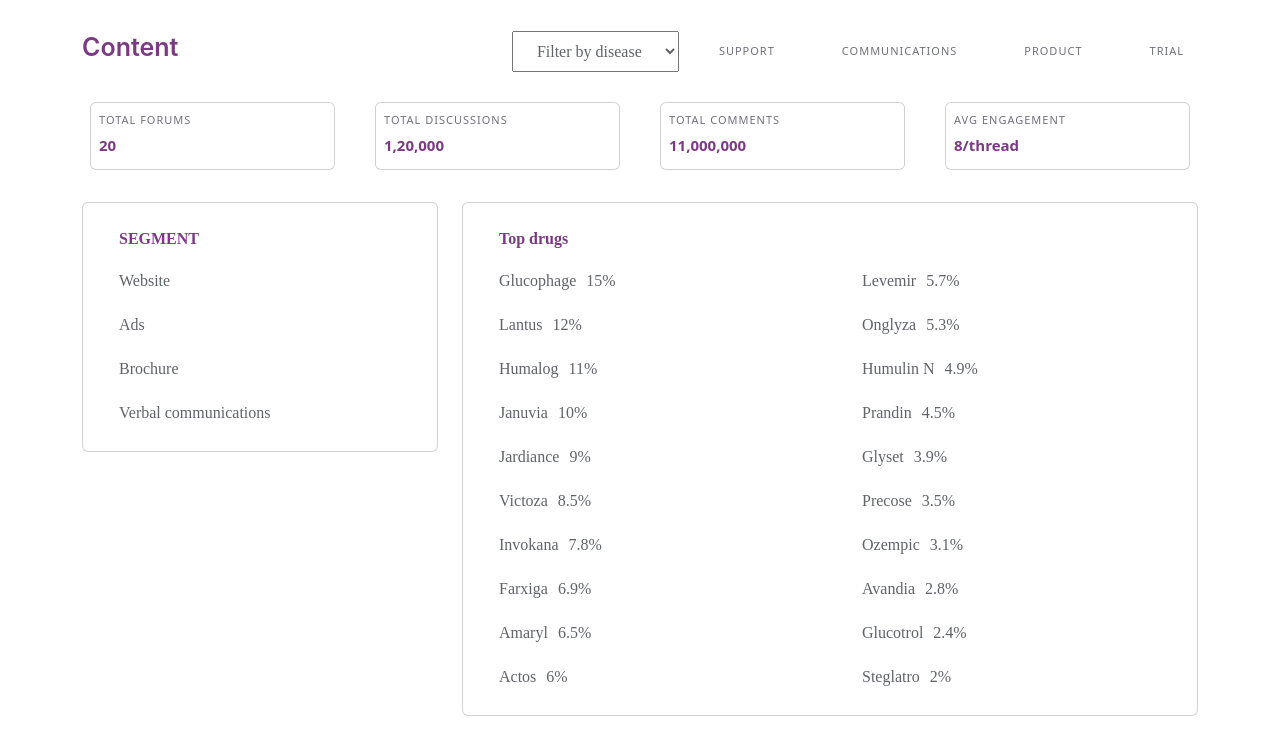
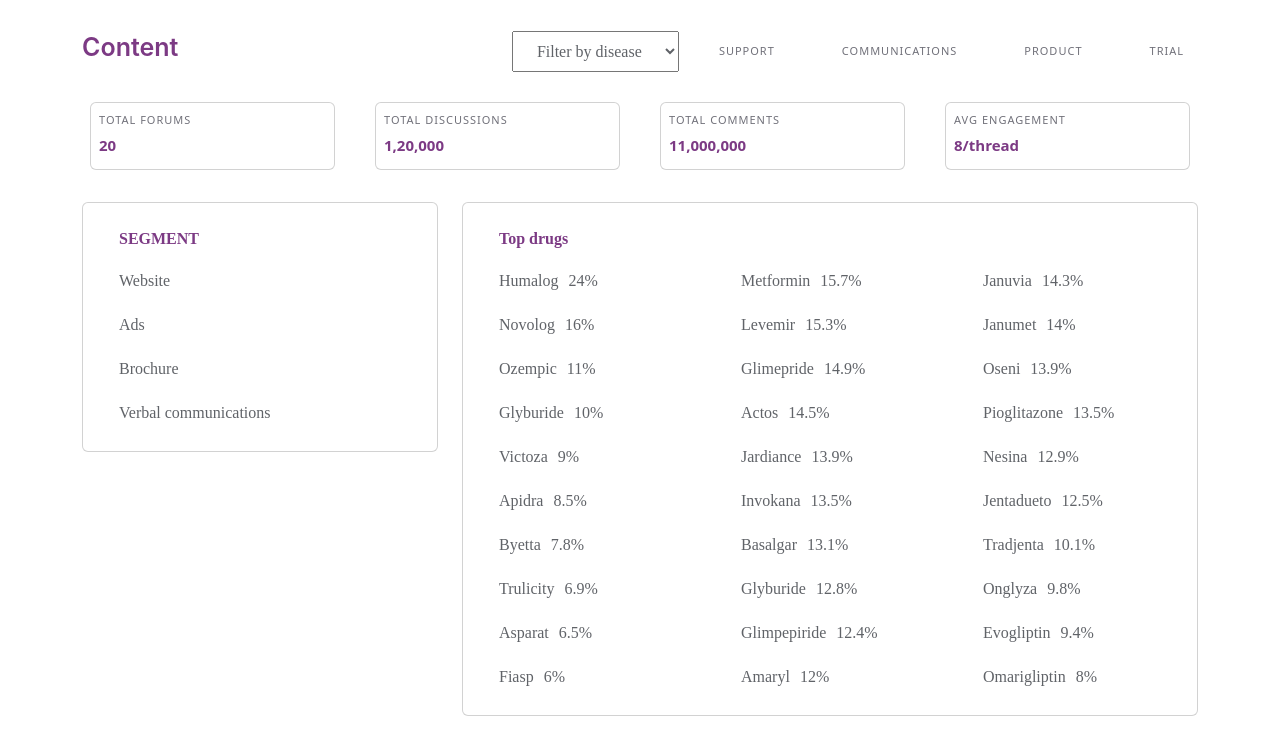
Before and after one commit to nu-man/project-2-Multiplier, a React (Create React App) app in the folder client/: page /#/content in a window 1280 px wide. Shown: the top 738 px of the page. Built offline with nearby package versions, Linux system fonts and the light colour scheme.

Commit message:
Added graphs for various medicines

```diff
--- a/client/src/components/Content.js
+++ b/client/src/components/Content.js
@@ -1,7 +1,9 @@
 import React from "react";
 import { Container, Row, Col, Card } from "react-bootstrap";
 import { useNavigate } from "react-router-dom";
+import { DiabetesDrugsChart1, DiabetesDrugsChart2 } from './DiabetesDrugsChart';
 import "./content.css";
+import { DiabetesDrugsChart3 } from "./DiabetesDrugsChart";
 
 export default function Content() {
   let navigate = useNavigate();
@@ -78,37 +80,57 @@
               <Card className="mt-4 p-3">
                 <span className="top-forum">Top drugs</span>
                 <Row>
-                  <Col lg={6}>
+                  <Col lg={4}>
                     {[
-                      { name: "Glucophage", percentage: "15%" },
-                      { name: "Lantus", percentage: "12%" },
-                      { name: "Humalog", percentage: "11%" },
-                      { name: "Januvia", percentage: "10%" },
-                      { name: "Jardiance", percentage: "9%" },
-                      { name: "Victoza", percentage: "8.5%" },
-                      { name: "Invokana", percentage: "7.8%" },
-                      { name: "Farxiga", percentage: "6.9%" },
-                      { name: "Amaryl", percentage: "6.5%" },
-                      { name: "Actos", percentage: "6%" },
+                      { name: "Humalog", percentage: "24%" },
+                      { name: "Novolog", percentage: "16%" },
+                      { name: "Ozempic", percentage: "11%" },
+                      { name: "Glyburide", percentage: "10%" },
+                      { name: "Victoza", percentage: "9%" },
+                      { name: "Apidra", percentage: "8.5%" },
+                      { name: "Byetta", percentage: "7.8%" },
+                      { name: "Trulicity", percentage: "6.9%" },
+                      { name: "Asparat", percentage: "6.5%" },
+                      { name: "Fiasp", percentage: "6%" },
                     ].map((drug, index) => (
                       <div key={index} className="forum-container">
-                        <span >{drug.name}</span>
+                        <span>{drug.name}</span>
                         <span>{drug.percentage}</span>
                       </div>
                     ))}
                   </Col>
-                  <Col lg={6}>
+
+                  <Col lg={4}>
                     {[
-                      { name: "Levemir", percentage: "5.7%" },
-                      { name: "Onglyza", percentage: "5.3%" },
-                      { name: "Humulin N", percentage: "4.9%" },
-                      { name: "Prandin", percentage: "4.5%" },
-                      { name: "Glyset", percentage: "3.9%" },
-                      { name: "Precose", percentage: "3.5%" },
-                      { name: "Ozempic", percentage: "3.1%" },
-                      { name: "Avandia", percentage: "2.8%" },
-                      { name: "Glucotrol", percentage: "2.4%" },
-                      { name: "Steglatro", percentage: "2%" },
+                      { name: "Metformin", percentage: "15.7%" },
+                      { name: "Levemir", percentage: "15.3%" },
+                      { name: "Glimepride", percentage: "14.9%" },
+                      { name: "Actos", percentage: "14.5%" },
+                      { name: "Jardiance", percentage: "13.9%" },
+                      { name: "Invokana", percentage: "13.5%" },
+                      { name: "Basalgar", percentage: "13.1%" },
+                      { name: "Glyburide", percentage: "12.8%" },
+                      { name: "Glimpepiride", percentage: "12.4%" },
+                      { name: "Amaryl", percentage: "12%" },
+                    ].map((drug, index) => (
+                      <div key={index} className="forum-container">
+                        <span>{drug.name}</span>
+                        <span>{drug.percentage}</span>
+                      </div>
+                    ))}
+                  </Col>
+                  <Col lg={4}>
+                    {[
+                      { name: "Januvia", percentage: "14.3%" },
+                      { name: "Janumet", percentage: "14%" },
+                      { name: "Oseni", percentage: "13.9%" },
+                      { name: "Pioglitazone", percentage: "13.5%" },
+                      { name: "Nesina", percentage: "12.9%" },
+                      { name: "Jentadueto", percentage: "12.5%" },
+                      { name: "Tradjenta", percentage: "10.1%" },
+                      { name: "Onglyza", percentage: "9.8%" },
+                      { name: "Evogliptin", percentage: "9.4%" },
+                      { name: "Omarigliptin", percentage: "8%" },
                     ].map((drug, index) => (
                       <div key={index} className="forum-container">
                         <span>{drug.name}</span>
@@ -123,29 +145,25 @@
         </Container>
 
         <Container className="mb-3">
-          <div>
-            <Card className="p-3 mt-4">
-              <span className="lower-title">WEBSITE</span>
-              <span className="lower-container">
-                Lorem ipsum dolor sit amet, consectetur adipiscing elit. Vivamus luctus urna sed urna ultricies ac tempor dui sagittis. In condimentum facilisis porta. Sed nec diam eu diam mattis viverra. Nulla fringilla, orci ac euismod semper, magna diam porttitor mauris, quis sollicitudin sapien justo in libero.
-              </span>
-
-              <span className="lower-title">ADS</span>
-              <span className="lower-container">
-                Lorem ipsum dolor sit amet, consectetur adipiscing elit. Vivamus luctus urna sed urna ultricies ac tempor dui sagittis. In condimentum facilisis porta. Sed nec diam eu diam mattis viverra. Nulla fringilla, orci ac euismod semper, magna diam porttitor mauris, quis sollicitudin sapien justo in libero.
-              </span>
-
-              <span className="lower-title">BROCHURE</span>
-              <span className="lower-container">
-                Lorem ipsum dolor sit amet, consectetur adipiscing elit. Vivamus luctus urna sed urna ultricies ac tempor dui sagittis. In condimentum facilisis porta. Sed nec diam eu diam mattis viverra. Nulla fringilla, orci ac euismod semper, magna diam porttitor mauris, quis sollicitudin sapien justo in libero.
-              </span>
-
-              <span className="lower-title">VERBAL COMMUNICATIONS</span>
-              <span className="lower-container">
-                Lorem ipsum dolor sit amet, consectetur adipiscing elit. Vivamus luctus urna sed urna ultricies ac tempor dui sagittis. In condimentum facilisis porta. Sed nec diam eu diam mattis viverra. Nulla fringilla, orci ac euismod semper, magna diam porttitor mauris, quis sollicitudin sapien justo in libero.
-              </span>
-            </Card>
-          </div>
+          <Row>
+            <Col lg={6}>
+              <Card className="p-3 mt-4">
+                <DiabetesDrugsChart1 /> {/* Render the chart here */}
+              </Card>
+            </Col>
+            <Col lg={6}>
+              <Card className="p-3 mt-4">
+                <DiabetesDrugsChart2 /> {/* Render the chart here */}
+              </Card>
+            </Col>
+          </Row>
+          <Row>
+          <Col lg={6}>
+              <Card className="p-3 mt-4">
+                <DiabetesDrugsChart3 /> {/* Render the chart here */}
+              </Card>
+            </Col>
+          </Row>
         </Container>
       </Container>
     </>
--- /dev/null
+++ b/client/src/components/DiabetesDrugsChart.js
@@ -0,0 +1,78 @@
+// DiabetesDrugsChart.js
+import React from "react";
+import {
+  BarChart,
+  Bar,
+  XAxis,
+  YAxis,
+  Tooltip,
+  ResponsiveContainer,
+} from "recharts";
+
+const data = [
+  { name: "Humalog", value: 1157 },
+  { name: "Novolog", value: 789 },
+  { name: "Ozempic", value: 727 },
+  { name: "Glyburide", value: 512 },
+  { name: "Victoza", value: 396 },
+  { name: "Apidra", value: 297 },
+  { name: "Byetta", value: 265 },
+  { name: "Trulicity", value: 234 },
+  { name: "Asparat", value: 91 },
+  { name: "Fiasp", value: 73 },
+];
+const data2 = [
+  { name: "Metformin", value: 5838 },
+  { name: "Levemir", value: 618 },
+  { name: "Glimepride", value: 445 },
+  { name: "Actos", value: 437 },
+  { name: "Jardiance", value: 239 },
+  { name: "Invokana", value: 202 },
+  { name: "Basalgar", value: 121 },
+  { name: "Glyburide", value: 109 },
+  { name: "Glimpepiride", value: 101 },
+  { name: "Amaryl", value: 80 },
+];
+const data3 = [
+  { name: "Januvia", value: 357 },
+  { name: "Janumet", value: 67 },
+  { name: "Oseni", value: 52 },
+  { name: "Pioglitazone", value: 49 },
+  { name: "Nesina", value: 47 },
+  { name: "Jentadueto", value: 27 },
+  { name: "Tradjenta", value: 22 },
+  { name: "Onglyza", value: 20 },
+  { name: "Evogliptin", value: 17 },
+  { name: "Omarigliptin", value: 12 },
+];
+
+const DiabetesDrugsChart = ({ data, title }) => {
+  return (
+    <div style={{ width: "100%", height: 300 }}>
+      <h3 className="chart-title">{title}</h3>
+      <ResponsiveContainer width="100%" height="100%">
+        <BarChart layout="vertical" data={data}>
+          <XAxis type="number" tick={false} />
+          <YAxis
+            dataKey="name"
+            type="category"
+            tick={{ fill: "#000", fontSize: "12px" }}
+            width={80} // Adjust width as needed for label visibility
+          />
+          <Tooltip />
+          <Bar dataKey="value" fill="#7C3A84d8" />
+        </BarChart>
+      </ResponsiveContainer>
+    </div>
+  );
+};
+
+export const DiabetesDrugsChart1 = () => (
+  <DiabetesDrugsChart data={data} title="Graph for Diabetes and Weightloss" />
+);
+export const DiabetesDrugsChart2 = () => (
+  <DiabetesDrugsChart data={data2} title="Graph for Type 2 Diabetes" />
+);
+export const DiabetesDrugsChart3 = () => (
+  <DiabetesDrugsChart data={data3} title="Graph for Gliptins" />
+);
--- a/client/src/components/Page2.js
+++ b/client/src/components/Page2.js
@@ -175,18 +175,18 @@
     },
   ];
   const data2 = [
-    { name: "Paperwork Support", value: 22.1 },
-    { name: "Bureaucracy and Accessibility Challenges", value: 12.1 },
-    { name: "Sentiment on Clinical Trials (Transparency, Burden)", value: 5.2 },
+    { name: "Paperwork Support", value:22.1 },
+    { name: "Bureaucracy and Accessibility Challenges", value:12.1 },
+    { name: "Sentiment on Clinical Trials (Transparency, Burden)", value:5.2 },
     {
       name: "Perceived Level of Patient-Centricity (High, Medium, Low)",
-      value: 5.2,
+      value:5.2,
     },
-    { name: "Co-Pay Cards and Financial Support", value: 3.8 },
-    { name: "Physician-Patient Interaction in Trials", value: 2.4 },
-    { name: "Transparency in Clinical Trials", value: 1.7 },
-    { name: "Nurse Training Support", value: 1.1 },
-    { name: "Diversity and Inclusion in Trials", value: 0.9 },
+    { name: "Co-Pay Cards and Financial Support", value:3.8 },
+    { name: "Physician-Patient Interaction in Trials", value:2.4 },
+    { name: "Transparency in Clinical Trials", value:1.7 },
+    { name: "Nurse Training Support", value:1.1 },
+    { name: "Diversity and Inclusion in Trials", value:0.9 },
   ];
 
   const handleCardClick = (topic) => {
@@ -279,18 +279,18 @@
               <Card className="mt-4 p-3">
                 <span className="top-forum">Top drugs</span>
                 <Row>
-                  <Col lg={6}>
+                  <Col lg={4}>
                     {[
-                      { name: "Glucophage", percentage: "15%" },
-                      { name: "Lantus", percentage: "12%" },
-                      { name: "Humalog", percentage: "11%" },
-                      { name: "Januvia", percentage: "10%" },
-                      { name: "Jardiance", percentage: "9%" },
-                      { name: "Victoza", percentage: "8.5%" },
-                      { name: "Invokana", percentage: "7.8%" },
-                      { name: "Farxiga", percentage: "6.9%" },
-                      { name: "Amaryl", percentage: "6.5%" },
-                      { name: "Actos", percentage: "6%" },
+                      { name: "Humalog", percentage: "24%" },
+                      { name: "Novolog", percentage: "16%" },
+                      { name: "Ozempic", percentage: "11%" },
+                      { name: "Glyburide", percentage: "10%" },
+                      { name: "Victoza", percentage: "9%" },
+                      { name: "Apidra", percentage: "8.5%" },
+                      { name: "Byetta", percentage: "7.8%" },
+                      { name: "Trulicity", percentage: "6.9%" },
+                      { name: "Asparat", percentage: "6.5%" },
+                      { name: "Fiasp", percentage: "6%" },
                     ].map((drug, index) => (
                       <div key={index} className="forum-container">
                         <span>{drug.name}</span>
@@ -299,18 +299,37 @@
                     ))}
                   </Col>
 
-                  <Col lg={6}>
+                  <Col lg={4}>
                     {[
-                      { name: "Levemir", percentage: "5.7%" },
-                      { name: "Onglyza", percentage: "5.3%" },
-                      { name: "Humulin N", percentage: "4.9%" },
-                      { name: "Prandin", percentage: "4.5%" },
-                      { name: "Glyset", percentage: "3.9%" },
-                      { name: "Precose", percentage: "3.5%" },
-                      { name: "Ozempic", percentage: "3.1%" },
-                      { name: "Avandia", percentage: "2.8%" },
-                      { name: "Glucotrol", percentage: "2.4%" },
-                      { name: "Steglatro", percentage: "2%" },
+                      { name: "Metformin", percentage: "15.7%" },
+                      { name: "Levemir", percentage: "15.3%" },
+                      { name: "Glimepride", percentage: "14.9%" },
+                      { name: "Actos", percentage: "14.5%" },
+                      { name: "Jardiance", percentage: "13.9%" },
+                      { name: "Invokana", percentage: "13.5%" },
+                      { name: "Basalgar", percentage: "13.1%" },
+                      { name: "Glyburide", percentage: "12.8%" },
+                      { name: "Glimpepiride", percentage: "12.4%" },
+                      { name: "Amaryl", percentage: "12%" },
+                    ].map((drug, index) => (
+                      <div key={index} className="forum-container">
+                        <span>{drug.name}</span>
+                        <span>{drug.percentage}</span>
+                      </div>
+                    ))}
+                  </Col>
+                  <Col lg={4}>
+                    {[
+                      { name: "Januvia", percentage: "14.3%" },
+                      { name: "Janumet", percentage: "14%" },
+                      { name: "Oseni", percentage: "13.9%" },
+                      { name: "Pioglitazone", percentage: "13.5%" },
+                      { name: "Nesina", percentage: "12.9%" },
+                      { name: "Jentadueto", percentage: "12.5%" },
+                      { name: "Tradjenta", percentage: "10.1%" },
+                      { name: "Onglyza", percentage: "9.8%" },
+                      { name: "Evogliptin", percentage: "9.4%" },
+                      { name: "Omarigliptin", percentage: "8%" },
                     ].map((drug, index) => (
                       <div key={index} className="forum-container">
                         <span>{drug.name}</span>
@@ -331,7 +350,7 @@
             </span>
             <ResponsiveContainer width="100%" height={300}>
               <BarChart layout="vertical" data={data2}>
-                <XAxis type="number" />
+                <XAxis type="number" tick={false} />
                 <YAxis
                   dataKey="name"
                   type="category"
--- a/client/src/components/page2.css
+++ b/client/src/components/page2.css
@@ -241,3 +241,13 @@
     gap: 20px;
     margin-right: 33px;
 }
+
+.chart-title{
+    color: #71717A !important;
+    font-size: 20px !important;
+    font-style: normal !important;
+    line-height: 15px !important;
+    letter-spacing: 1px !important;
+  }
+
+  /* In your CSS file */
```
